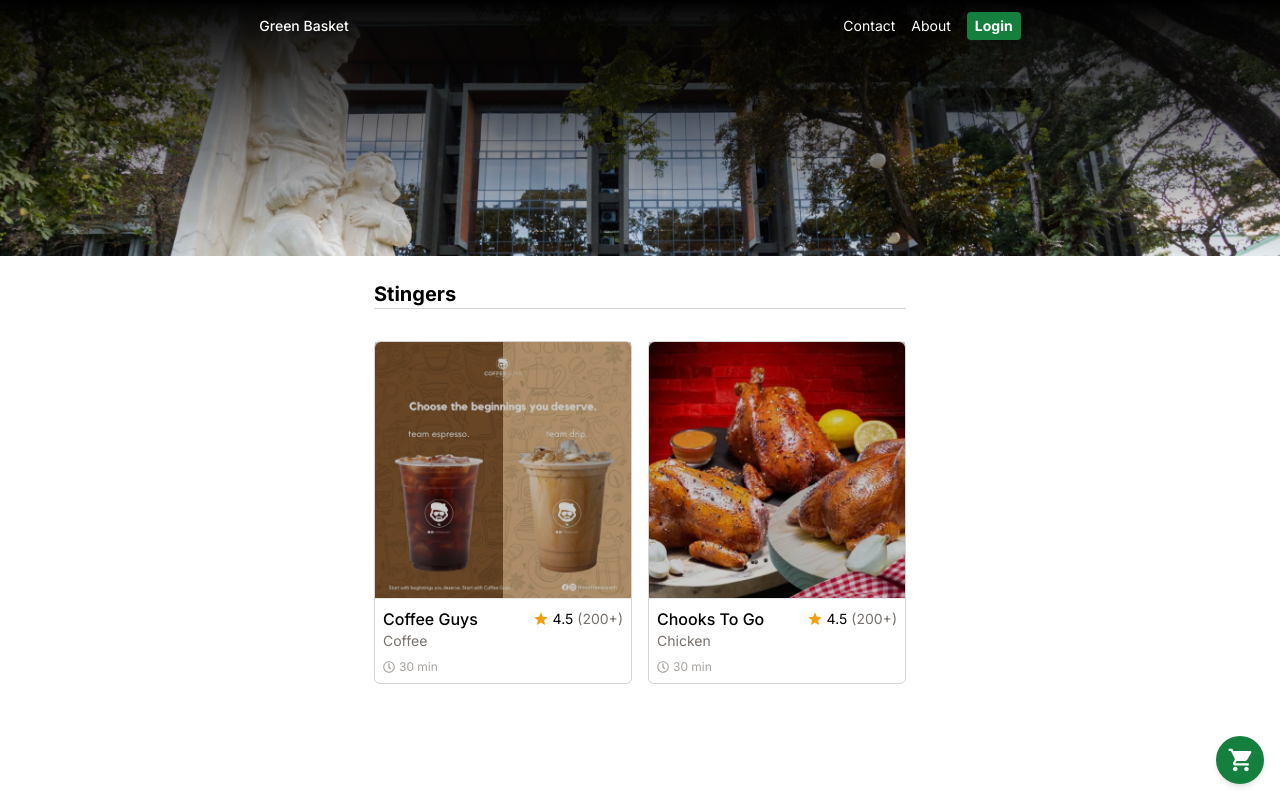
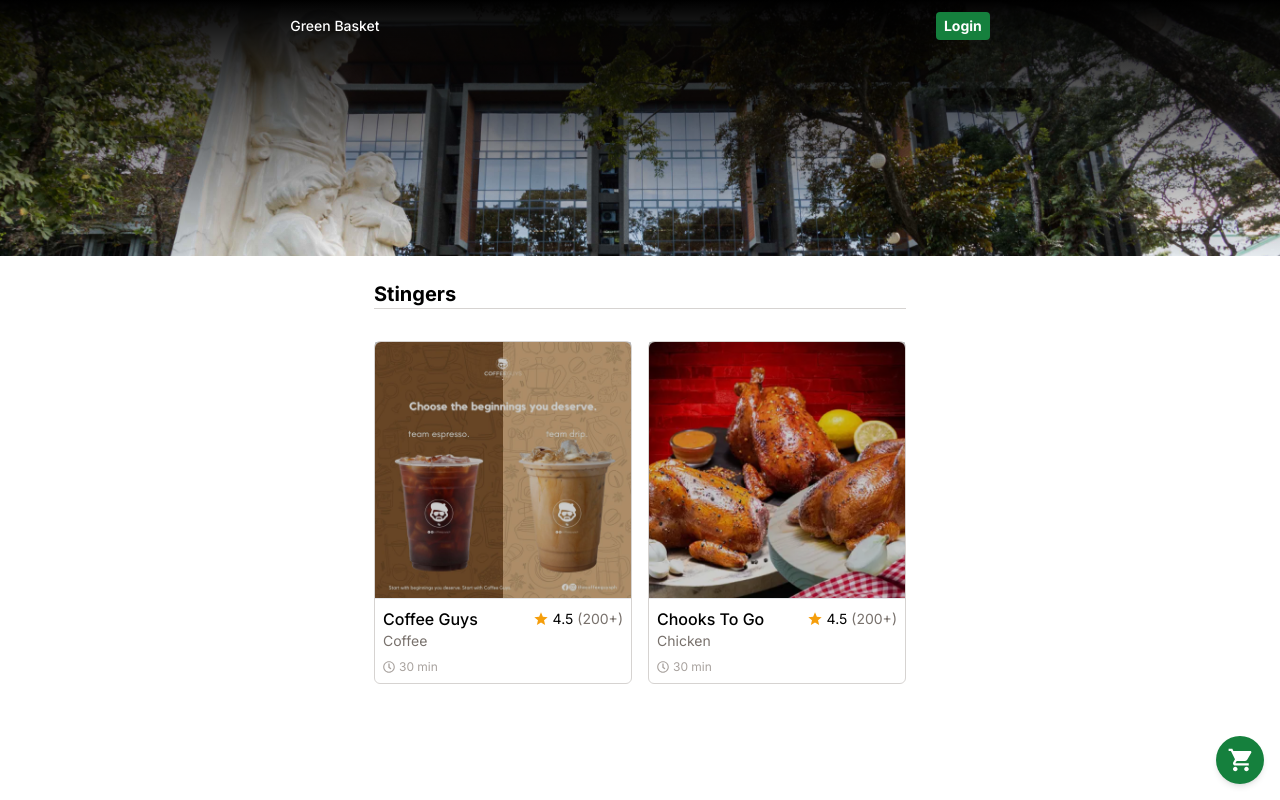
Before and after one commit to kentjordan/green-basket-buyer, a Next.js app: page / in a window 1280 px wide. Built offline with nearby package versions, Linux system fonts and the light colour scheme.

Commit message:
feat: temporary removed contact and about links

```diff
--- a/src/components/Navbar.tsx
+++ b/src/components/Navbar.tsx
@@ -8,8 +8,8 @@
       </Link>
       {/* Menu */}
       <div className='flex flex-row gap-4 items-center'>
-        <span>Contact</span>
-        <span>About</span>
+        {/* <span>Contact</span>
+        <span>About</span> */}
         <Link
           href='/login'
           className='bg-green-700 px-2 py-1 rounded text-white font-bold'>
```
